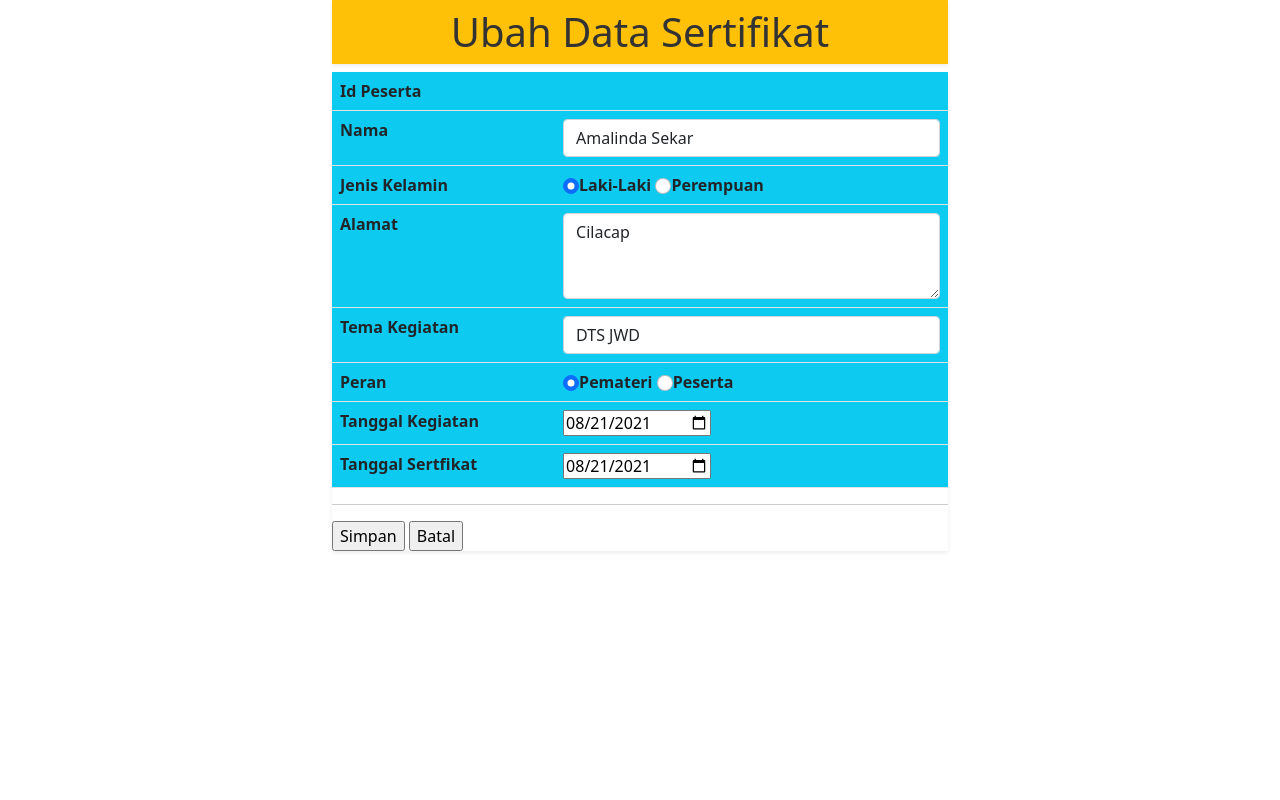
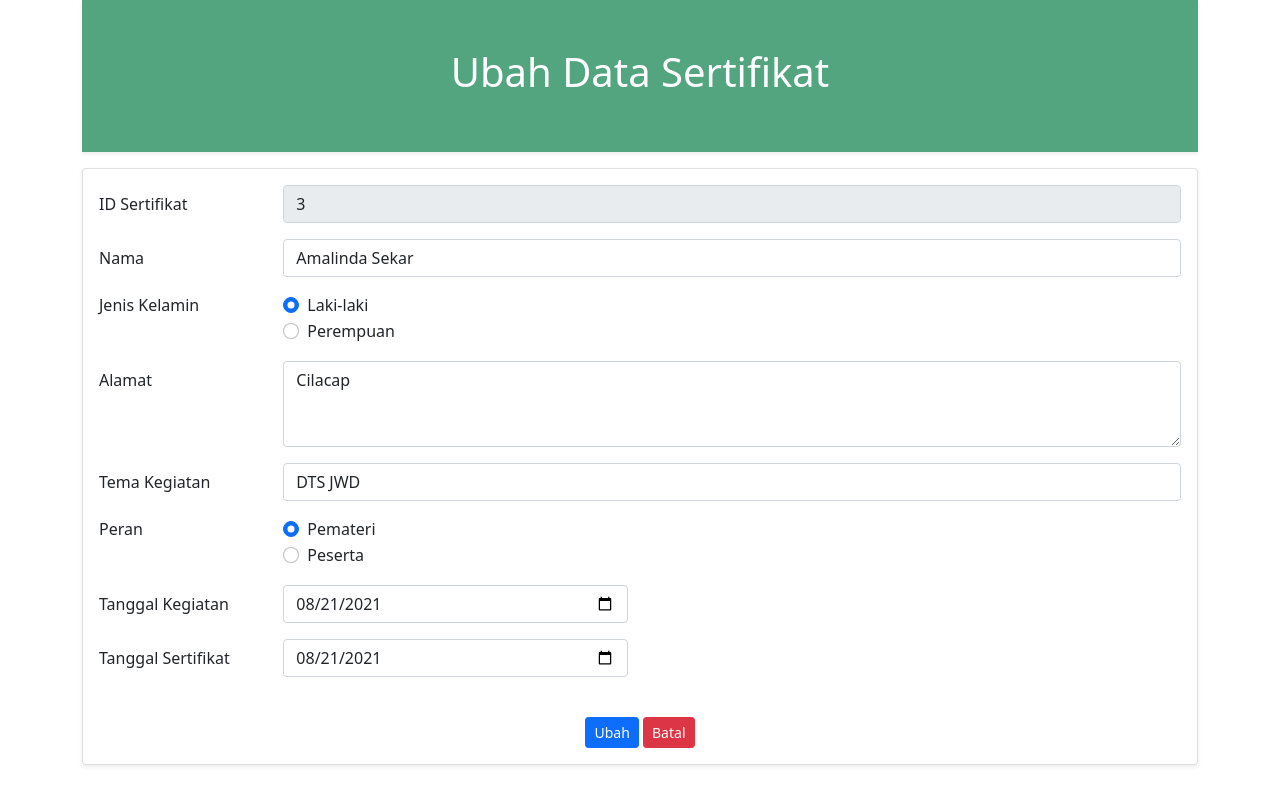
Before and after one commit to amallindask/team1, a PHP site: page /peserta_ubah.php?id=3 in a window 1280 px wide. Run offline with PHP 8.4, Linux system fonts and the light colour scheme; data comes from the database, SQL or seed files in the repository.

Commit message:
ubah fix

```diff
--- a/team1Final/peserta_ubah.php
+++ b/team1Final/peserta_ubah.php
@@ -24,60 +24,100 @@
         }
 ?>
 
-<html>
+<!doctype html>
+<html lang="en">
 <head>
+    <!-- Required meta tags -->
+    <meta charset="utf-8">
+    <meta name="viewport" content="width=device-width, initial-scale=1">
+
+    <!-- Bootstrap CSS -->
     <link href="https://cdn.jsdelivr.net/npm/bootstrap@5.1.0/dist/css/bootstrap.min.css" rel="stylesheet" integrity="sha384-KyZXEAg3QhqLMpG8r+8fhAXLRk2vvoC2f3B09zVXn8CA5QIVfZOJ3BCsw2P0p/We" crossorigin="anonymous">
-    <title>Edit Data Peserta</title>
+
+    <title>Pemberian Sertifikat | CRUD</title>
 </head>
+<body>
+    <div class="container">
+        <div class="p-5 mb-3 bg-success p-2 text-white bg-opacity-75 shadow-sm">
+            <h1 class="text-center" style="color: white;">Ubah Data Sertifikat</h1>
+            <div class="text-center" style="height: auto; --bs-bg-opacity: .6;">
+            </div>
+        </div>
+        <form class="my-1 shadow-sm" action="" method="POST">
+        <div class="card">
+            <div class="card-body">
+                <div class="row mb-3">
+            <label class="col-sm-2 col-form-label">ID Sertifikat</label>
+            <div class="col-sm-10">
+              <input type="text" class="form-control" name="id_peserta" value="<?= $pst['id_peserta']; ?>" readonly>
+            </div>
+          </div>
+          <div class="row mb-3">
+            <label class="col-sm-2 col-form-label">Nama</label>
+            <div class="col-sm-10">
+              <input type="text" class="form-control" name="nama" value="<?= $pst['nama']; ?>">
+            </div>
+          </div>
+          <fieldset class="row mb-3">
+            <legend class="col-form-label col-sm-2 pt-0">Jenis Kelamin</legend>
+            <div class="col-sm-10">
+                <div class="form-check">
+                    <input class="form-check-input" type="radio" name="jenis_kelamin" value="L" <?php if($pst['jenis_kelamin'] == "L"){echo "checked";}else{echo " ";} ?>>
+                    <label class="form-check-label" for="gridRadios1">Laki-laki</label>
+                </div>
+                <div class="form-check">
+                    <input class="form-check-input" type="radio" name="jenis_kelamin" value="P" <?php if($pst['jenis_kelamin'] == "P"){echo "checked";}else{echo " ";} ?>>
+                    <label class="form-check-label" for="gridRadios2">Perempuan</label>
+                </div>
+            </div>
+          </fieldset>
+          <div class="row mb-3">
+            <label class="col-sm-2 col-form-label">Alamat</label>
+            <div class="col-sm-10">
+              <textarea class="form-control" name="alamat" rows="3"><?= $pst['alamat']; ?></textarea>
+            </div>
+          </div>
+           <div class="row mb-3">
+            <label class="col-sm-2 col-form-label">Tema Kegiatan</label>
+            <div class="col-sm-10">
+              <input type="text" class="form-control" name="tema" value="<?= $pst['tema']; ?>">
+            </div>
+          </div>
+          <fieldset class="row mb-3">
+            <legend class="col-form-label col-sm-2 pt-0">Peran</legend>
+            <div class="col-sm-10">
+                <div class="form-check">
+                    <input class="form-check-input" type="radio" name="peran" value="Pemateri" <?php if($pst['peran'] == "Pemateri"){echo "checked";}else{echo " ";} ?>>
+                    <label class="form-check-label" for="gridRadios1">Pemateri</label>
+                </div>
+                <div class="form-check">
+                    <input class="form-check-input" type="radio" name="peran" value="Peserta" <?php if($pst['peran'] == "Peserta"){echo "checked";}else{echo " ";} ?>>
+                    <label class="form-check-label" for="gridRadios2">Peserta</label>
+                </div>
+            </div>
+          </fieldset>
+          <div class="row mb-3">
+            <label class="col-sm-2 col-form-label">Tanggal Kegiatan</label>
+            <div class="col-sm-4">
+              <input type="date" class="form-control" name="tgl_kegiatan" value="<?= $pst['tgl_kegiatan']; ?>">
+            </div>
+          </div>
+          <div class="row mb-3">
+            <label class="col-sm-2 col-form-label">Tanggal Sertifikat</label>
+            <div class="col-sm-4">
+              <input type="date" class="form-control" name="tgl_sertifikat" value="<?= $pst['tgl_sertifikat']; ?>">
+            </div>
+          </div>
+          <br>
+          <center>
+            <button type="submit" class="btn btn-primary btn-sm" value="Simpan" name="simpan_ubah">Ubah</button>
+            <a href="index.php" type="submit" class="btn btn-danger btn-sm" value="Batal">Batal</a>
+          </center>
+            </div>
+        </div>
+      </form>
+  </div>
 
-<body style="--bs-body-color: #333;">
-    <div class="container w-50">
-    <h1 class="p-2 text-center bg-warning shadow-sm">Ubah Data Sertifikat</h1>
-    <form class="my-1 shadow-sm" action="" method="POST">
-        <table class="table fw-bold bg-info">
-            <tr>
-                <td>Id Peserta</td>
-                <td><input type="hidden"class="form-control" name="id_peserta" value="<?= $pst['id_peserta']; ?>" readonly></td>
-            </tr>
-            <tr>
-                <td>Nama</td>
-                <td><input class="form-control" type="text" name="nama" value="<?= $pst['nama']; ?>"></td>
-            </tr>
-            <tr>
-                <td>Jenis Kelamin</td>
-                <td>
-                    <input type="radio" class="form-check-input" name="jenis_kelamin" value="L" <?php if($pst['jenis_kelamin'] == "L"){echo "checked";}else{echo " ";} ?>><label> Laki-Laki</label>
-                    <input type="radio" class="form-check-input" name="jenis_kelamin" value="P" <?php if($pst['jenis_kelamin'] == "P"){echo "checked";}else{echo " ";} ?>><label> Perempuan</label>
-                </td>
-            </tr>
-            <tr>
-                <td>Alamat</td>
-                <td><textarea class="form-control" name="alamat" rows="3"><?= $pst['alamat']; ?></textarea></td>
-            </tr>
-            <tr>
-                <td>Tema Kegiatan</td>
-                <td><input class="form-control" type="text" name="tema" value="<?= $pst['tema']; ?>"></td>
-            </tr>
-            <tr>
-                <td>Peran</td>
-                <td>
-                    <input type="radio" class="form-check-input" name="peran" value="Pemateri" <?php if($pst['peran'] == "Pemateri"){echo "checked";}else{echo " ";} ?> ><label> Pemateri</label>
-                    <input type="radio" class="form-check-input" name="peran" value="Peserta" <?php if($pst['peran'] == "Peserta"){echo "checked";}else{echo " ";} ?> ><label> Peserta</label>
-                </td>
-            </tr>
-            <tr>
-                <td>Tanggal Kegiatan</td>
-                <td><input type="date" name="tgl_kegiatan" value="<?= $pst['tgl_kegiatan']; ?>"></td>
-            </tr>
-
-            <tr>
-                <td>Tanggal Sertfikat</td>
-                <td><input type="date" name="tgl_sertifikat" value="<?= $pst['tgl_sertifikat']; ?>"></td>
-            </tr>
-        </table>
-        <hr>
-        <input type="submit" class="button" value="Simpan" name="simpan_ubah">
-        <a href="index.php"><input type="button" class="button" value="Batal"></a>
-    </form>
+  <script src="https://cdn.jsdelivr.net/npm/bootstrap@5.1.0/dist/js/bootstrap.bundle.min.js" integrity="sha384-U1DAWAznBHeqEIlVSCgzq+c9gqGAJn5c/t99JyeKa9xxaYpSvHU5awsuZVVFIhvj" crossorigin="anonymous"></script>
 </body>
 </html>
```
